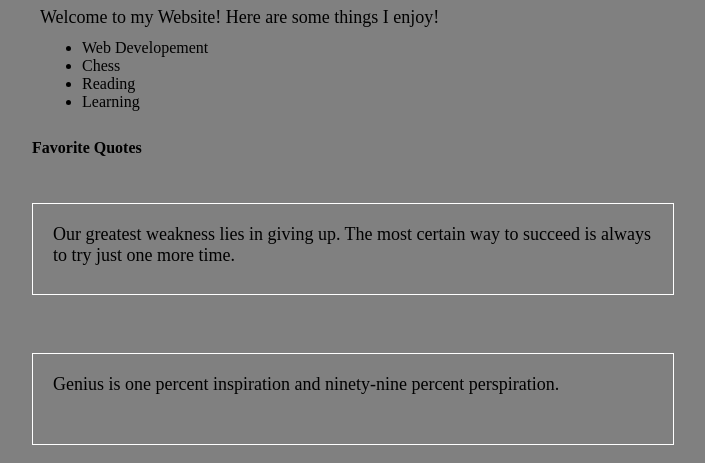
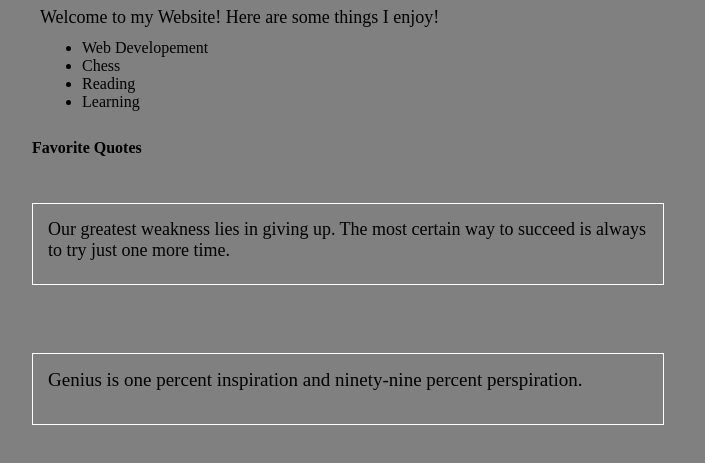
Before and after one commit to deepak1610/htmlproj, a plain HTML site: page index.html in a window 1280 px wide. Shown: the part 87-550 px from the top of the page, without its empty margins (468-1173 px from the left). Drawn offline with Linux system fonts and the light colour scheme.

Commit message:
Update site.css

```diff
--- a/site.css
+++ b/site.css
@@ -40,16 +40,16 @@ body{
    height:50px;
    width:600px;
    font-size:18px;
-   padding:20px;
+   padding:15px;
 }
 
 #div02{
-  position: absolute;
+ position: absolute;
   top: 440px;
   left:500px;
   border: 1px solid #ffffff;
-  height:50px;
+  height:40px;
   width:600px;
-  font-size:18px;
-  padding:20px;
+  font-size:19px;
+  padding:15px;
 }
```
